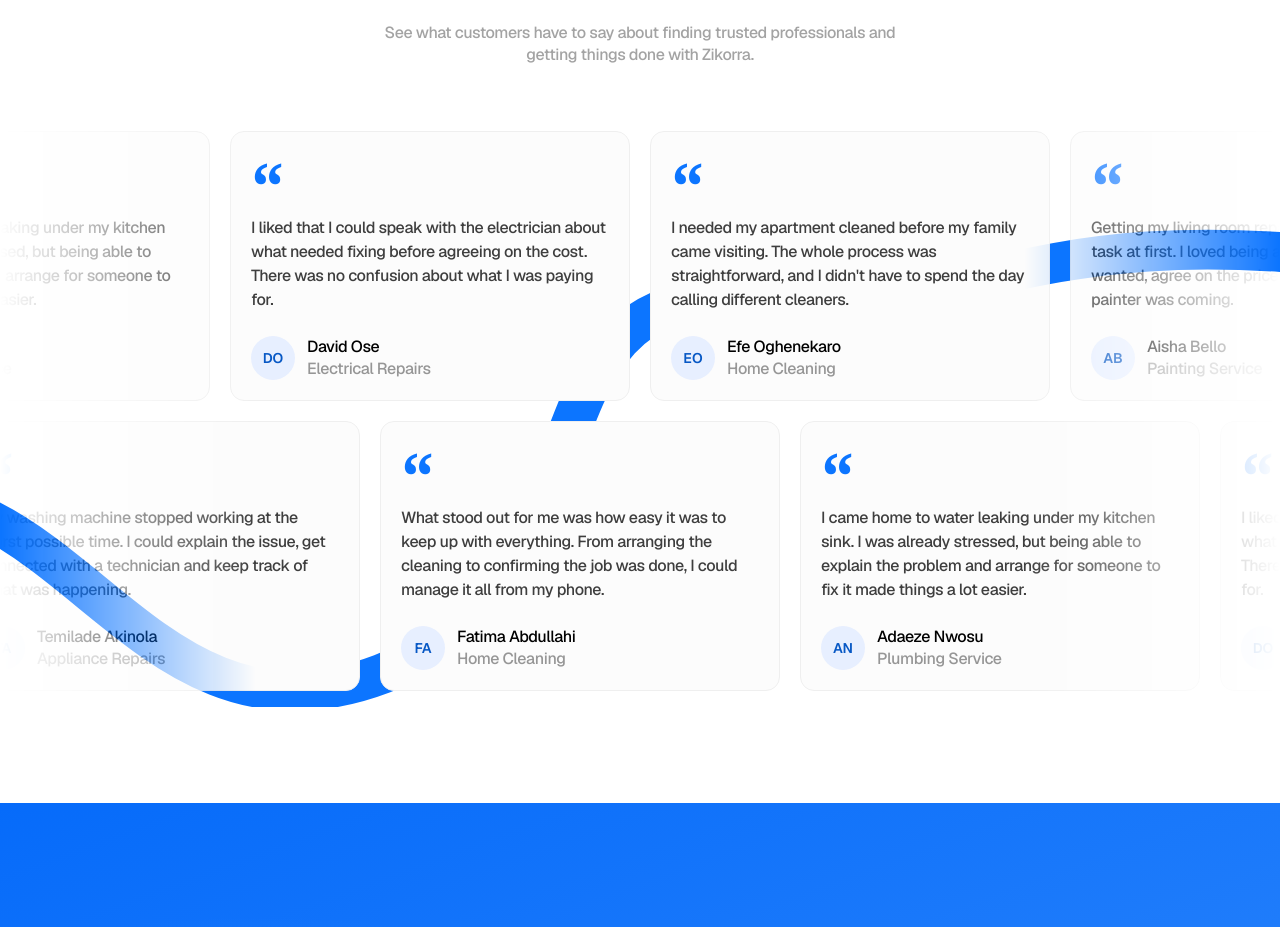
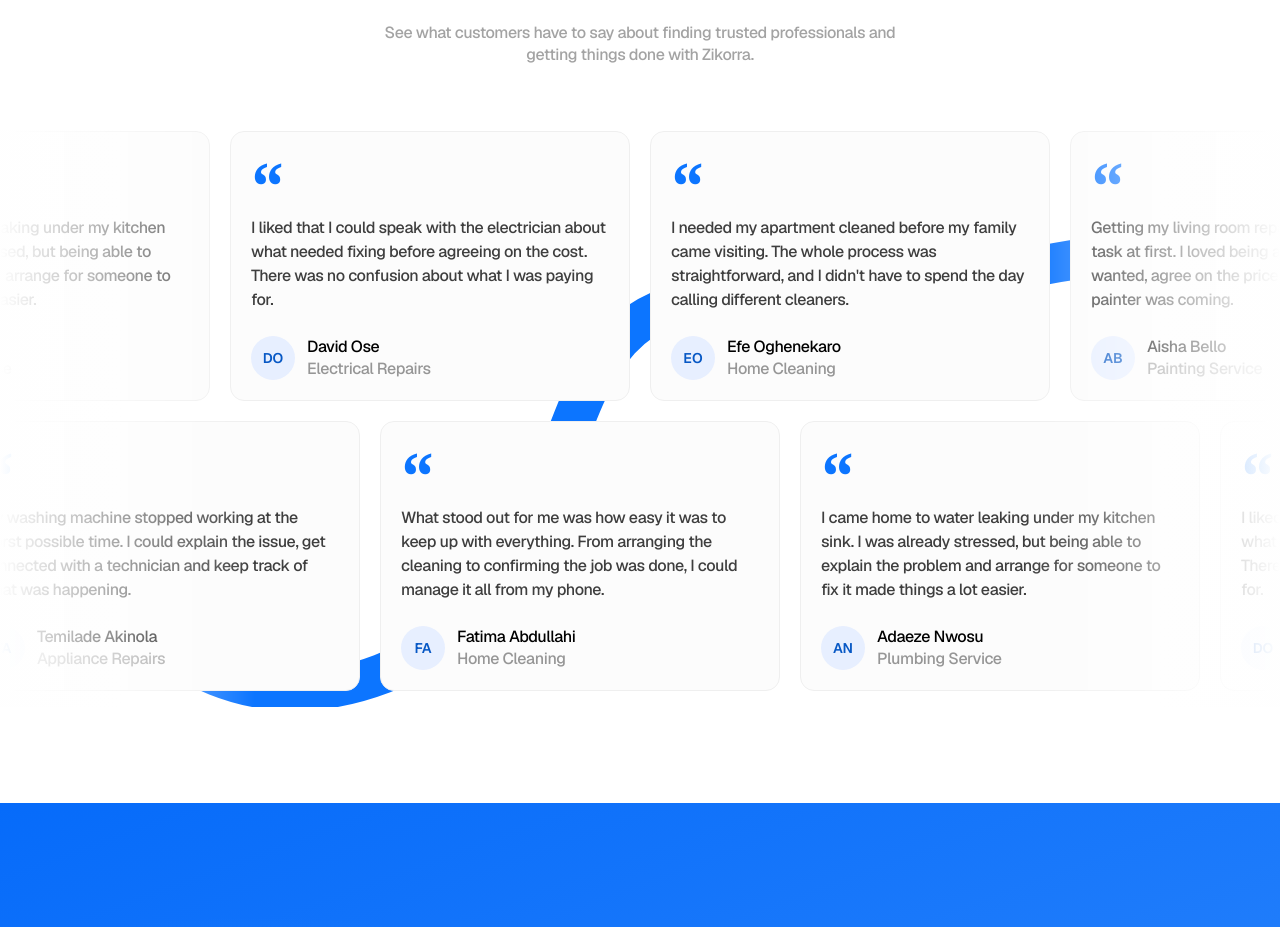
Before and after one commit to zikorra/zikorra-web, a Next.js app: page / in a window 1280 px wide. Shown: the part 3243-4170 px from the top of the page. Built offline with nearby package versions, Linux system fonts and the light colour scheme.

Commit message:
Update Testimonials component: fade edges to white while keeping cards opaque

```diff
--- a/app/components/Testimonials.module.css
+++ b/app/components/Testimonials.module.css
@@ -5,8 +5,9 @@
 .heading { margin-top: 18px; font-size: 40px; line-height: 1.2; letter-spacing: -.69px; font-weight: 600; color: #000; }
 .intro { max-width: 540px; margin: 20px auto 0; font-size: 16px; line-height: 22px; letter-spacing: -.42px; font-weight: 500; color: #a3a3a3; }
 .reviews { position: relative; isolation: isolate; margin-top: 64px; overflow: hidden; padding-block: 1px 16px; }
+.reviews::after { content: ""; position: absolute; inset: 0; z-index: 1; pointer-events: none; background: linear-gradient(to right, #fff, rgb(255 255 255 / 0) 20%, rgb(255 255 255 / 0) 80%, #fff); }
 .curve { position: absolute; inset: 45px 0 0; width: 100%; height: calc(100% - 45px); z-index: -1; }
-.viewport { overflow-x: auto; scrollbar-width: thin; scroll-snap-type: x mandatory; mask-image: linear-gradient(to right, transparent, #000 20%, #000 80%, transparent); }
+.viewport { overflow-x: auto; scrollbar-width: thin; scroll-snap-type: x mandatory; }
 .viewport + .viewport { margin-top: 20px; }
 .viewport:focus-visible { outline: 2px solid #0c75ff; outline-offset: -2px; }
 .row { display: flex; gap: 20px; width: max-content; position: relative; left: 50%; transform: translateX(-50%); padding-inline: 20px; }
@@ -31,7 +32,7 @@
   .badge { font-size: 11px; }
   .intro { margin-top: 16px; }
   .reviews { margin-top: 32px; }
-  .viewport { mask-image: none; }
+  .reviews::after { display: none; }
   .row, .secondRow { left: auto; transform: none; gap: 12px; }
   .viewport + .viewport { margin-top: 12px; }
   .card { width: min(82vw, 350px); min-height: 290px; }
```
